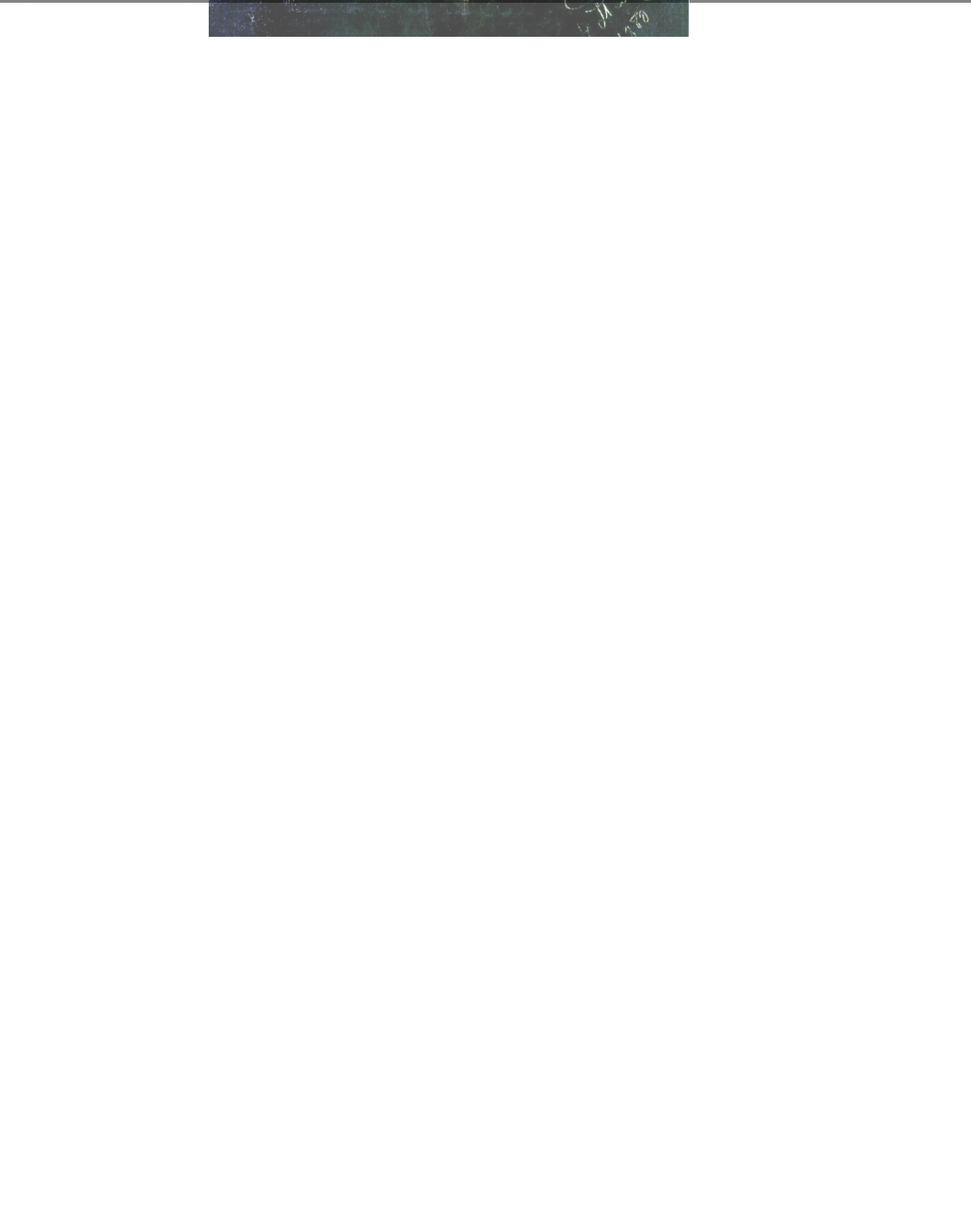
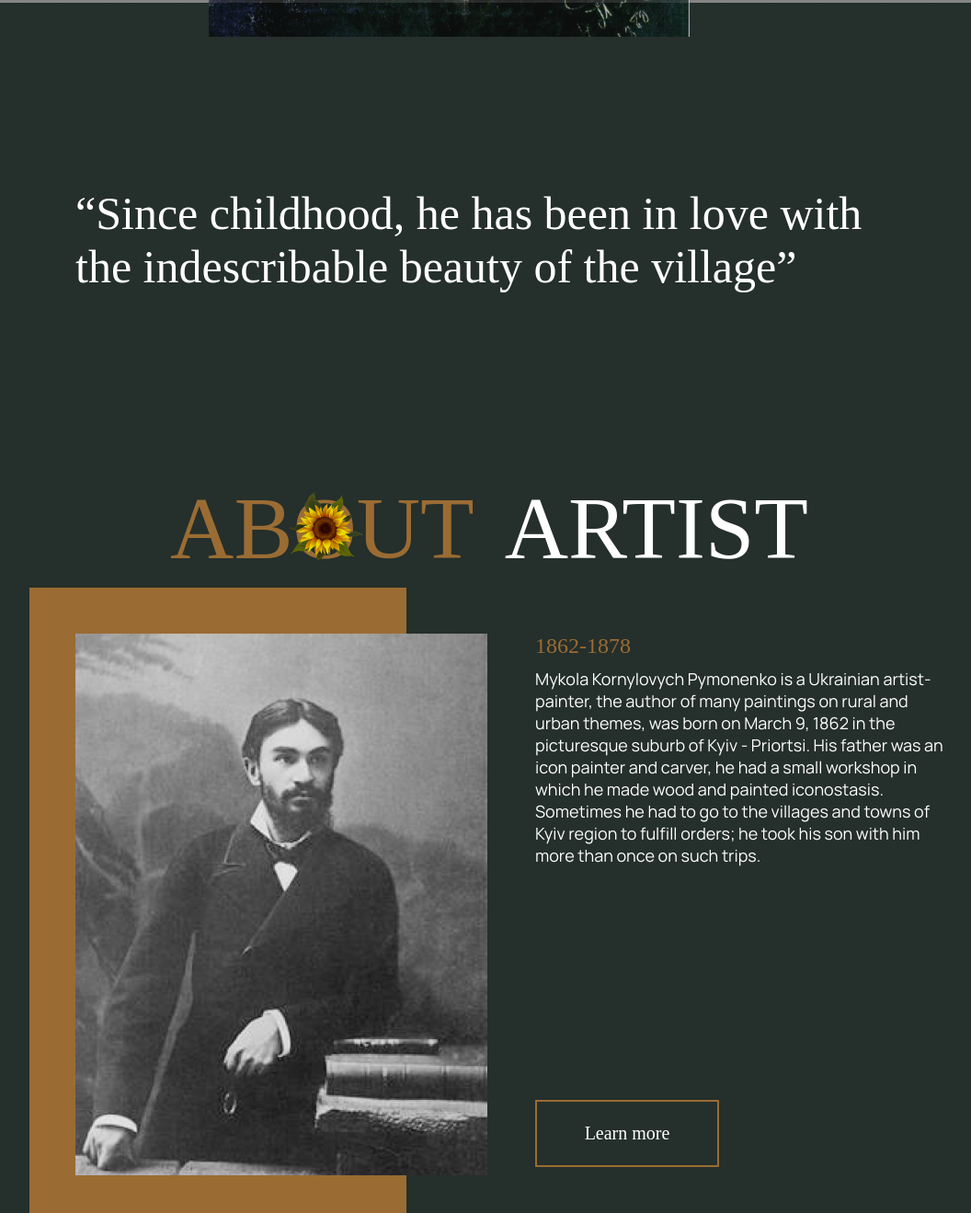
Before and after one commit to Fulldroper/MYKOLA-PYMONENKO, a plain HTML site: page index.html in a window 1280 px wide. Shown: the part 797-2116 px from the top of the page at 92% size, without its empty margins (108-1164 px from the left). Before the commit the page ends 837 px from the top, so only its background shows below. Drawn offline with Linux system fonts and the light colour scheme; grey boxes are pictures that could not be loaded; a web font is replaced by a local one.

Commit message:
adding page about author

```diff
--- a/index.html
+++ b/index.html
@@ -25,10 +25,47 @@
       </div>
       <div class="description">
         <div class="title">Ukrainian culture</div>
-        <hr>
-        <div class="description">Ukrainian painter, academician of painting at the St. Petersburg Academy of Arts, member of the Paris International Union of Arts and Letters, author of many paintings on rural and urban themes.</div>
+        <hr />
+        <div class="description">
+          Ukrainian painter, academician of painting at the St. Petersburg
+          Academy of Arts, member of the Paris International Union of Arts and
+          Letters, author of many paintings on rural and urban themes.
+        </div>
       </div>
       <div class="face-ico"></div>
     </div>
+    <div class="quote">
+      <div>
+        “Since childhood, he has been in love with the indescribable beauty of
+        the village”
+      </div>
+    </div>
+    <div class="landPage about">
+      <div class="title">
+        <div>ABOUT</div>
+        <div class="ico"></div>
+        ARTIST
+      </div>
+      <div class="description">
+        <div class="image">
+          <div></div>
+        </div>
+        <div class="text">
+          <div class="text">
+            <div class="date">1862-1878</div>
+            <div class="description">
+              Mykola Kornylovych Pymonenko is a Ukrainian artist-painter, the
+              author of many paintings on rural and urban themes, was born on
+              March 9, 1862 in the picturesque suburb of Kyiv - Priortsi. His
+              father was an icon painter and carver, he had a small workshop in
+              which he made wood and painted iconostasis. Sometimes he had to go
+              to the villages and towns of Kyiv region to fulfill orders; he
+              took his son with him more than once on such trips.
+            </div>
+          </div>
+          <div class="btn">Learn more</div>
+        </div>
+      </div>
+    </div>
   </body>
 </html>
--- a/src/style.css
+++ b/src/style.css
@@ -37,7 +37,7 @@
   -moz-user-select: none; /* Old versions of Firefox */
   -ms-user-select: none; /* Internet Explorer/Edge */
   user-select: none; /* Non-prefixed version, currently
-                                supported by Chrome, Edge, Opera and Firefox */
+  supported by Chrome, Edge, Opera and Firefox */
 
   color: var(--text-color-1);
   /* border: solid red 0.1px; */
@@ -50,10 +50,10 @@ html {
   height: 100%;
   background-color: var(--bg-color-3);
   scroll-behavior: smooth;
+  background-color: var(--bg-color-1);
 }
 
 .landPage {
-  background-color: var(--bg-color-1);
   height: 100vh;
   box-sizing: border-box;
 }
@@ -168,7 +168,107 @@ html {
 }
 
 .introdution > .description > hr {
-  border: 1.5px solid #FFF;
+  border: 1.5px solid #fff;
   border-radius: 10px;
   margin: 8px 0px 8px 0px;
 }
+
+.quote {
+  padding: 200px 0px 200px 0px;
+  font-size: 50px;
+  font-weight: 700px;
+  font-family: "KyivTypeSerif";
+  display: flex;
+  align-items: center;
+  justify-content: center;
+}
+
+.quote > div {
+  width: 900px;
+}
+
+.about {
+  display: flex;
+  flex-direction: column;
+  align-items: center;
+  justify-content: space-between;
+}
+
+.about > .title {
+  font-size: 96px;
+  font-weight: 700px;
+  font-family: "KyivTypeSerif";
+  display: flex;
+  flex-wrap: nowrap;
+}
+
+.about > .title > div {
+  color: var(--text-color-2);
+  margin-right: -25px;
+}
+
+.about > .title > .ico {
+  z-index: 2;
+  position: relative;
+  background-image: url("./assets/images/ico-flower.png");
+  width: 83px;
+  height: 96px;
+  left: -180px;
+  top: 5px;
+}
+
+.about > .description {
+  display: flex;
+  flex-direction: row;
+}
+
+.about > .description > .image {
+  background-color: var(--text-color-2);
+  width: 410px;
+  min-height: 680px;
+  margin-right: 140px;
+}
+
+.about > .description > .image > div {
+  background-image: url("./assets/images/about-portret.png");
+  width: 448px;
+  height: 589px;
+  position: relative;
+  left: 50px;
+  top: 50px;
+  background-size: cover;
+  background-repeat: no-repeat;
+}
+
+.about > .description > .text {
+  width: 450px;
+  display: flex;
+  flex-direction: column;
+  justify-content: space-between;
+}
+
+.about > .description > .text > .text > .date {
+  margin-top: 50px;
+  color: var(--text-color-2);
+  font-size: 24px;
+  font-weight: 350px;
+  font-family: "KyivTypeSerif";
+}
+
+.about > .description > .text > .text > .description {
+  margin-top: 10px;
+  font-size: 18px;
+  font-weight: 400px;
+  font-family: "Manrope";
+}
+
+.about > .description > .text > .btn {
+  text-align: center;
+  font-size: 20px;
+  font-family: "KyivTypeSerif";
+  padding: 23px 35px 23px 35px;
+  box-sizing: border-box;
+  width: 200px;
+  border: var(--text-color-2) 2px solid;
+  margin-bottom: 50px;
+}
```
Also changed, not shown: src/assets/images/about-portret.png (added), src/assets/images/ico-flower.png (added).
